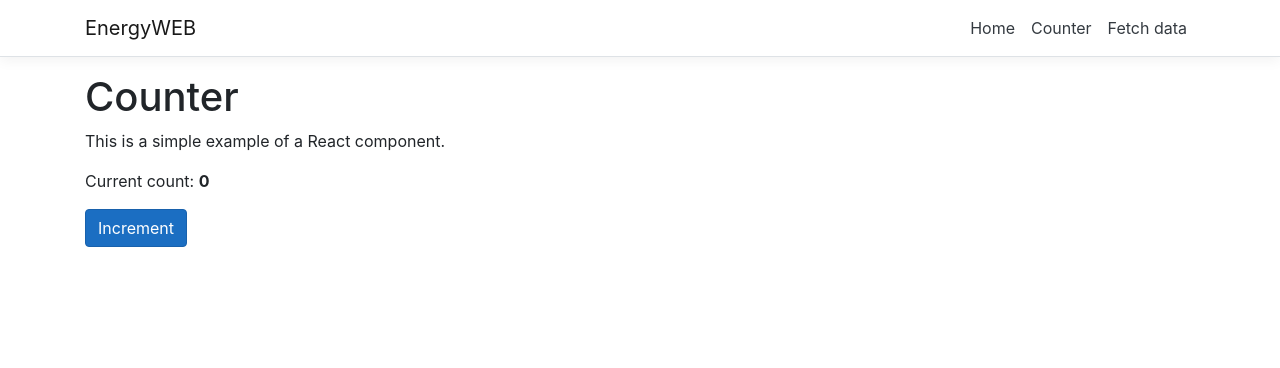
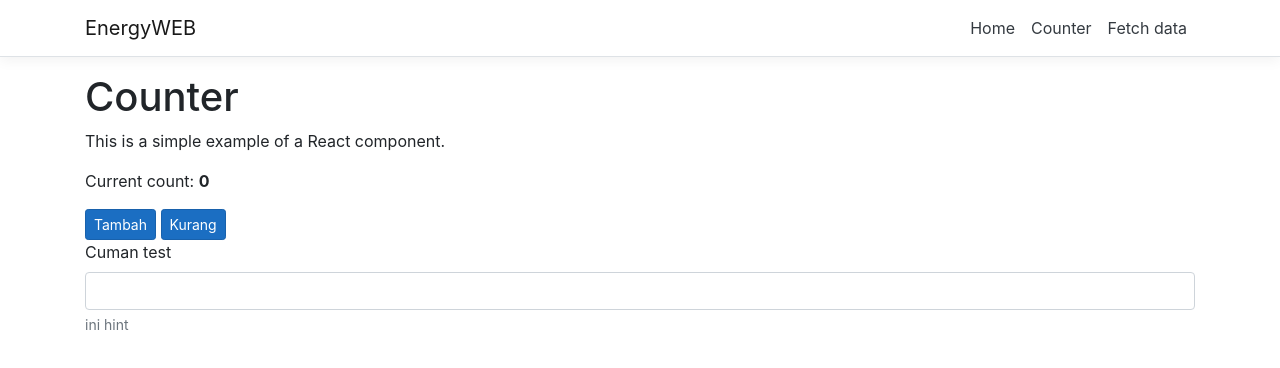
Before and after one commit to enggarprdh/Energy, a React (Create React App) app in the folder EnergyWEB/EnergyWEB/ClientApp/: page /counter in a window 1280 px wide. Shown: the top 368 px of the page. Built offline with nearby package versions, Linux system fonts and the light colour scheme.

Commit message:
Develop - eButton - eText

```diff
--- a/EnergyWEB/EnergyWEB/ClientApp/src/App.js
+++ b/EnergyWEB/EnergyWEB/ClientApp/src/App.js
@@ -4,11 +4,18 @@ import { Layout } from './components/Layout';
 import { Home } from './components/Home';
 import { FetchData } from './components/FetchData';
 import { Counter } from './components/Counter';
+import Ebutton from './components/eButton';
 
 import './custom.css'
 
 export default class App extends Component {
   static displayName = App.name;
+
+  isShowButton = false;
+
+  showMessage(){
+    alert('Enggar Tampan dan menawan');
+  }
 
   render () {
     return (
@@ -16,6 +23,9 @@ export default class App extends Component {
         <Route exact path='/' component={Home} />
         <Route path='/counter' component={Counter} />
         <Route path='/fetch-data' component={FetchData} />
+
+        {this.isShowButton ? <Ebutton event={this.showMessage} displayText="Login"/>:""}
+
       </Layout>
     );
   }
--- a/EnergyWEB/EnergyWEB/ClientApp/src/components/Counter.js
+++ b/EnergyWEB/EnergyWEB/ClientApp/src/components/Counter.js
@@ -1,4 +1,6 @@
 import React, { Component } from 'react';
+import Ebutton from './eButton';
+import Etext from './eText';
 
 export class Counter extends Component {
   static displayName = Counter.name;
@@ -7,12 +9,19 @@ export class Counter extends Component {
     super(props);
     this.state = { currentCount: 0 };
     this.incrementCounter = this.incrementCounter.bind(this);
+    this.decrementCounter = this.decrementCounter.bind(this);
   }
 
   incrementCounter() {
     this.setState({
       currentCount: this.state.currentCount + 1
     });
+  }
+
+  decrementCounter(){
+    this.setState({
+      currentCount : this.state.currentCount - 1
+    })
   }
 
   render() {
@@ -22,9 +31,19 @@ export class Counter extends Component {
 
         <p>This is a simple example of a React component.</p>
 
+
         <p aria-live="polite">Current count: <strong>{this.state.currentCount}</strong></p>
 
-        <button className="btn btn-primary" onClick={this.incrementCounter}>Increment</button>
+        <form>
+
+        <Ebutton displayText="Tambah" event={this.incrementCounter} size="small"/>
+        &nbsp;
+        <Ebutton displayText="Kurang" event={this.decrementCounter} size="small"/>
+
+        <Etext/>
+        </form>
+
+
       </div>
     );
   }
--- /dev/null
+++ b/EnergyWEB/EnergyWEB/ClientApp/src/components/eButton.js
@@ -0,0 +1,43 @@
+import React from "react";
+
+const Ebutton = (props) => {
+    function setColour(value) {
+        var colour = "btn-primary";
+        if(value != null) {
+            switch(value.toLowerCase()){
+                case "green":
+                    colour = "btn-success";
+                    break;
+                case "red":
+                    colour = "btn-danger";
+                    break;
+                default:
+                    colour = "btn-primary";
+                    break;
+            }
+        }
+        return colour;
+    }
+    function setSize(value){
+        var size = "btn-sm";
+        if(value != null) {
+            switch(value.toLowerCase()){
+                case "large":
+                    size = "btn-lg";
+                    break;
+                case "small":
+                    size = "btn-sm";
+                    break;
+                default:
+                    size = "btn-sm";
+                    break;
+            }
+        }
+        return size;
+    }
+    return <button type={"button"} onClick={props.event} className={"btn " + setColour(props.colour) + " " + setSize(props.size)}>{props.displayText}</button>
+}
+
+
+
+export default Ebutton;
--- /dev/null
+++ b/EnergyWEB/EnergyWEB/ClientApp/src/components/eText.js
@@ -0,0 +1,13 @@
+import React from "react";
+
+const Etext = (props) => {
+    return (
+        <div className={"form-group"}>
+            <label for="test">Cuman test</label>
+            <input type="text" className={"form-control"} id="test"></input>
+            <small id="testHelp" className="form-text text-muted">ini hint</small>
+        </div>
+    )
+}
+
+export default Etext;
```
